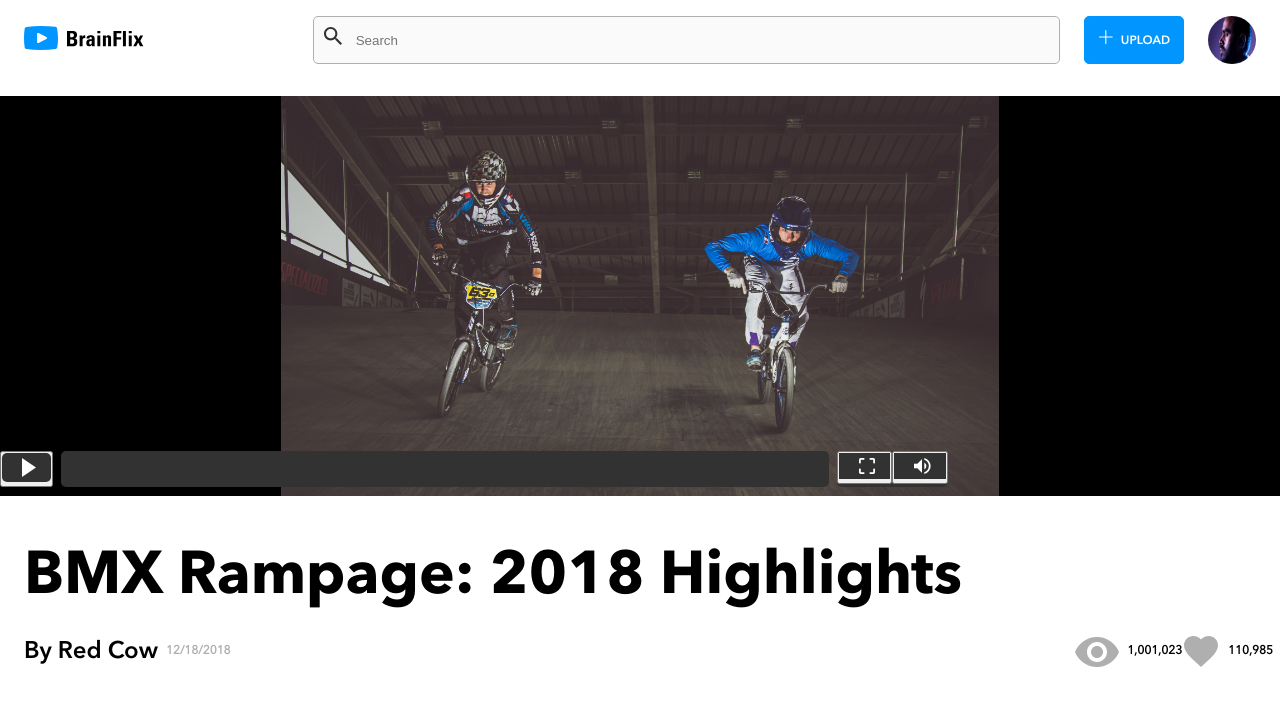
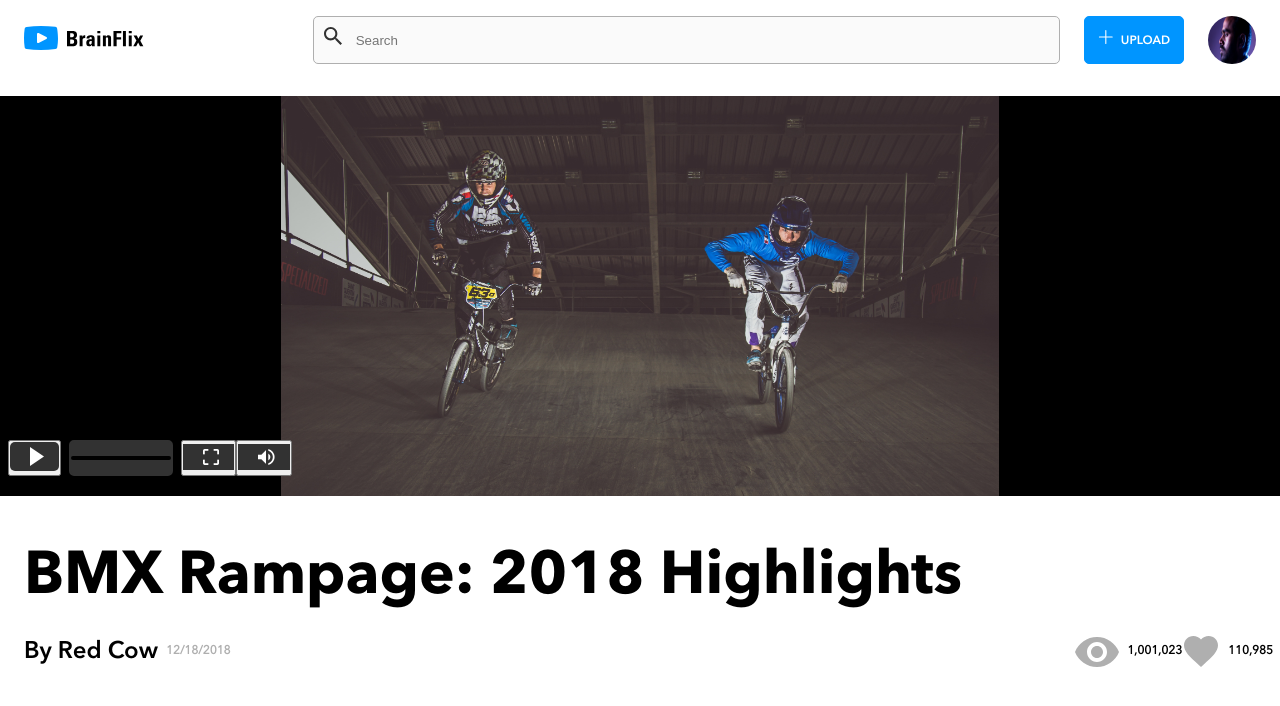
Before and after one commit to MiguelChiau/BrainFlix, a React (Create React App) app in the folder sprint-1/client/: page / in a window 1280 px wide. Shown: the top 706 px of the page. Built offline with nearby package versions, Linux system fonts and the light colour scheme.

Commit message:
control buttons

```diff
--- a/sprint-1/client/src/components/Hero.js
+++ b/sprint-1/client/src/components/Hero.js
@@ -1,5 +1,5 @@
 import React from "react";
-import Background from "../assets/Images/video-list-0.jpg";
+import Video from "../assets/Images/video-list-0.jpg";
 import Play from "../assets/Icons/PNG/Icon-play.png";
 import Fullscreen from "../assets/Icons/PNG/Icon-fullscreen.png";
 import Volume from "../assets/Icons/PNG/Icon-volume.png";
@@ -7,14 +7,16 @@ import Volume from "../assets/Icons/PNG/Icon-volume.png";
 function Hero() {
   return (
     <div className="hero-background">
-      <video poster={Background} />
+      <video poster={Video} />
 
       <div className="controls">
         <button className="controls-play">
           <img src={Play} alt="" />
         </button>
 
-        <div className="controls-range" />
+        <button className="controls-range">
+          <hr align="center" />
+        </button>
 
         <div className="controls-buttons">
           <button>
--- a/sprint-1/client/src/styles/app.css
+++ b/sprint-1/client/src/styles/app.css
@@ -140,6 +140,10 @@
   }
 }
 
+.hero-background {
+  position: relative;
+}
+
 .hero-background video {
   width: 100%;
 }
@@ -148,8 +152,10 @@
   display: -webkit-box;
   display: -ms-flexbox;
   display: flex;
-  position: relative;
-  bottom: 45px;
+  position: absolute;
+  bottom: 20px;
+  margin-right: 16px;
+  margin-left: 16px;
 }
 
 .controls-play img {
@@ -159,16 +165,25 @@
 }
 
 .controls-range {
+  border: 2px solid #323232;
   border-radius: 5px;
   background-color: #323232;
   margin-right: 8px;
   margin-left: 8px;
-  width: 60%;
+}
+
+.controls hr {
+  border: 2px solid black;
+  border-radius: 2px;
+  width: 100px;
 }
 
 .controls-buttons {
   background-color: #323232;
   border-radius: 5px;
+  display: -webkit-box;
+  display: -ms-flexbox;
+  display: flex;
 }
 
 .controls-buttons img {
@@ -188,6 +203,10 @@
     margin-left: auto;
     margin-right: auto;
     display: block;
+  }
+  .controls {
+    margin-right: 8px;
+    margin-left: 8px;
   }
 }
 
@@ -212,6 +231,7 @@
   font-size: 24px;
   line-height: 32px;
   margin-bottom: 16px;
+  margin-top: 32px;
 }
 
 .container-author {
--- a/sprint-1/client/src/styles/partials/_hero.scss
+++ b/sprint-1/client/src/styles/partials/_hero.scss
@@ -1,16 +1,19 @@
 .hero-background {
-  // height: 183px;
+  position: relative;
 
   video {
     width: 100%;
+    // position: relative;
   }
 }
 
-//JUST TESTING THE CONTROLS
 .controls {
   display: flex;
-  position: relative;
-  bottom: 45px;
+  position: absolute;
+  bottom: 20px;
+  margin-right: 16px;
+  margin-left: 16px;
+
   &-play {
     img {
       padding: 5px 15px 5px 20px;
@@ -20,18 +23,23 @@
   }
 
   &-range {
-    // border-bottom: 2px solid black;
+    border: 2px solid $black;
     border-radius: 5px;
     background-color: $black;
     margin-right: 8px;
     margin-left: 8px;
-
-    width: 60%;
+  }
+  hr {
+    border: 2px solid black;
+    border-radius: 2px;
+    width: 100px;
+    // max-width: 150px;
   }
 
   &-buttons {
     background-color: $black;
     border-radius: 5px;
+    display: flex;
 
     img {
       padding: 5px 15px 5px 20px;
@@ -55,6 +63,11 @@
       display: block;
     }
   }
+
+  .controls {
+    margin-right: 8px;
+    margin-left: 8px;
+  }
 }
 
 // For Desktop
--- a/sprint-1/client/src/styles/partials/_title.scss
+++ b/sprint-1/client/src/styles/partials/_title.scss
@@ -9,6 +9,7 @@
     font-size: 24px;
     line-height: 32px;
     margin-bottom: 16px;
+    margin-top: 32px;
   }
 }
 
```
Also changed, not shown: 1 other file (tests, documents, lock files or other folders).
